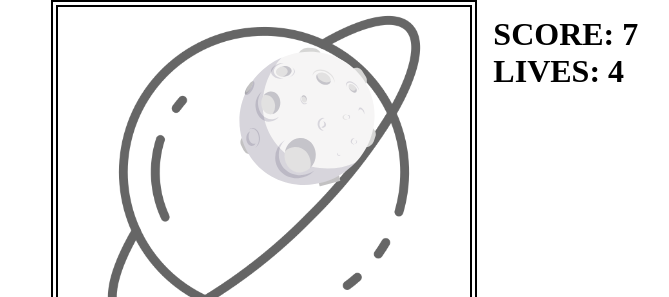
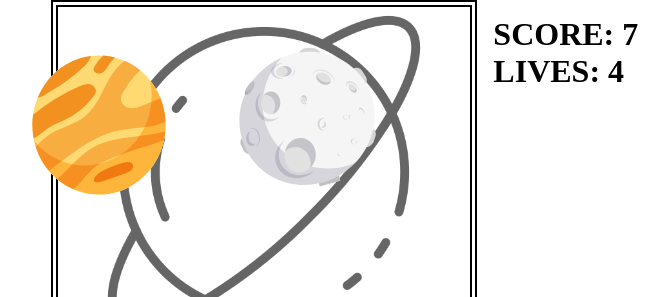
Before and after one commit to michalzareba0001/DiamondSpaceShooter, a plain HTML site: page shooter.html in a window 1280 px wide. Shown: the top 297 px of the page, without its empty margins (376-1045 px from the left). Drawn offline with Linux system fonts and the light colour scheme.

Commit message:
planetoid2 added to html css

```diff
--- a/shooter.html
+++ b/shooter.html
@@ -26,7 +26,7 @@
                 <img src="./img/asteroida1-05.svg">
             </div>
             <div id="planetoid2">
-                <img src="./img/asteroida1-05.svg">
+                <img src="./img/oplaneta1-07.svg">
             </div>
             <div id="ship">
                 <img src="./img/spaceman_Obszar roboczy 1.svg" id="ship_img">
--- a/shooter.scss
+++ b/shooter.scss
@@ -67,6 +67,19 @@
             }
         }
 
+        #planetoid2 {
+            position: absolute;
+            left: 400px;
+            top: 50px;
+            width: 150px;
+            height: 150px;
+
+            img {
+                width: 150px;
+                height: 150px;
+            }
+        }
+
         #diamond1 {
             position: absolute;
             top: 10px;
```
Also changed, not shown: shooter.css, 1 other file.
